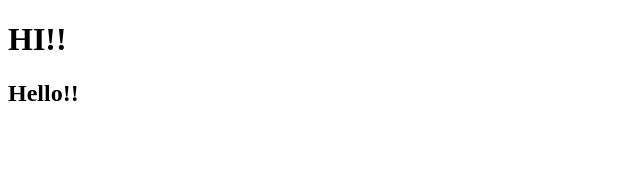
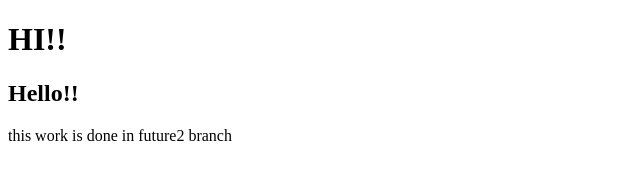
Before and after one commit to Siddharthrajput123/another_one, a plain HTML site: page index.html in a window 1280 px wide. Shown: the whole page, without its empty margins (0-640 px from the left). Drawn offline with Linux system fonts and the light colour scheme.

Commit message:
added a paragraph

```diff
--- a/index.html
+++ b/index.html
@@ -8,5 +8,6 @@
 <body>
     <h1>HI!!</h1>
     <h2>Hello!!</h2>
+    <p>this work is done in future2 branch</p>
 </body>
 </html>
```
